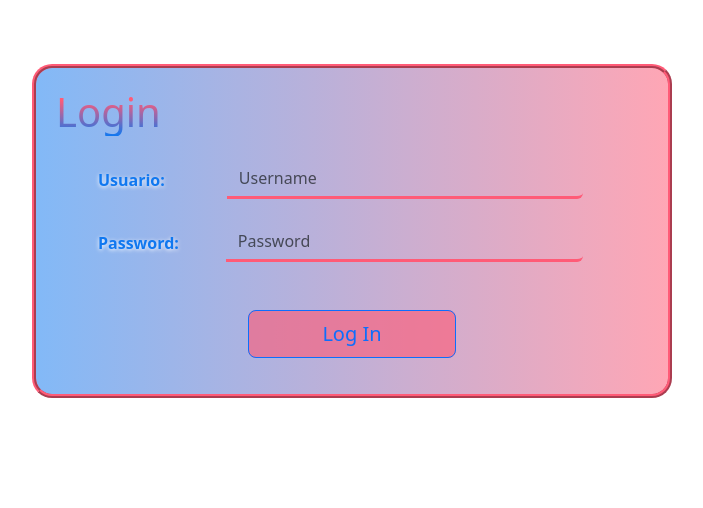
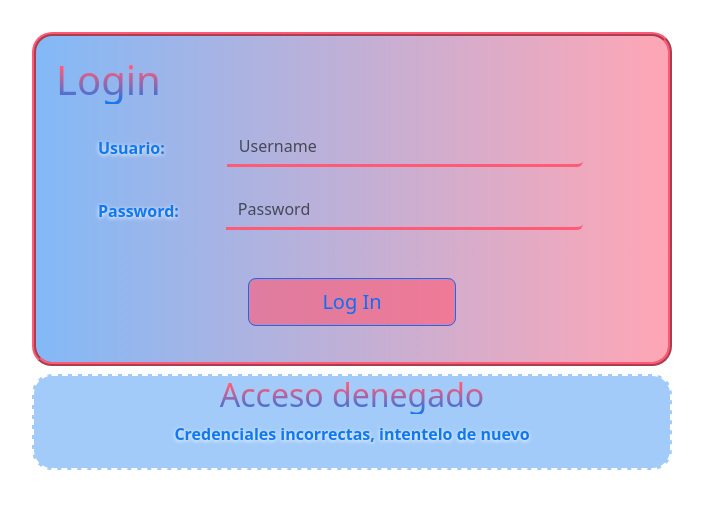
Before and after one commit to NajhelyBS/Angular_Sesion8_app8-Login, an Angular app: page / in a window 1280 px wide. Both pictures are taken after a click on the button "Log In". Shown: the top 508 px of the page, without its empty margins (288-991 px from the left). Built offline with nearby package versions, Linux system fonts and the light colour scheme.

Commit message:
Se añadieron actualiones + captura

```diff
--- a/src/app/condition.directive.ts
+++ b/src/app/condition.directive.ts
@@ -2,9 +2,11 @@ import { Directive, ElementRef } from '@angular/core';
 
 @Directive({
   selector: '[appCondition]'
+
 })
 export class ConditionDirective {
 
   constructor() { }
 
+
 }
--- a/src/app/login/login.component.css
+++ b/src/app/login/login.component.css
@@ -2,7 +2,7 @@ form {
     background: #ff5b77;  /* fallback for old browsers */
     background: -webkit-linear-gradient(to right,rgba(16, 121, 240, 0.575), #ff5b7693);  /* Chrome 10-25, Safari 5.1-6 */
     background: linear-gradient(to right, rgba(16, 121, 240, 0.521), #ff5b768a); /* W3C, IE 10+/ Edge, Firefox 16+, Chrome 26+, Opera 12+, Safari 7+ */
-    margin-top:4em;
+    margin-top:2em;
     width: 40em;
     border: ridge 4px #ff5b77;
     padding: 20px;
@@ -59,9 +59,35 @@ h1 {
 }
 
 h2 {
-    text-shadow: 0px 2px 3px red;
+    font-weight: 500;
+    background-image: linear-gradient(
+      #ff5b77 25%,
+      rgb(16, 120, 240) 100%
+    );
+    background-clip: text;
+    -webkit-text-fill-color: transparent;
 }
 
-#resultado1{
+#correcto {
+    background-color: rgba(16, 121, 240, 0.39);
+    width: 40em;
+    height: 10em;
+    border-radius: 20px;
+    border: dashed 2px white;
+}
+#incorrecto {
+    background-color: rgba(16, 121, 240, 0.39);
     display: none;
+    width: 40em;
+    height: 6em;
+    border-radius: 20px;
+    border: dashed 2px white;
 }
+a {
+    cursor: pointer;
+}
+p {
+    color: rgb(16, 120, 240);
+    font-weight: 800;
+    text-shadow: 0px 1px 4px white;
+}
--- a/src/app/login/login.component.html
+++ b/src/app/login/login.component.html
@@ -18,3 +18,21 @@
 
     </form>
     </main>
+
+<div class="d-flex justify-content-center">
+    <div id="correcto" class="mt-2" style="display:none">
+        <h2 class="text-center">Bienvenido usuario: Angular</h2>
+        <nav class="text-left">
+            <ul type="none" *ngFor="let items of grupo1">
+            <a class="nav-item">{{items}}</a>
+            </ul>
+        </nav>
+    </div>
+</div>
+
+<div class="d-flex justify-content-center">
+    <div id="incorrecto" class="mt-2">
+        <h2 class="text-center">Acceso denegado</h2>
+        <p class="text-center">Credenciales incorrectas, intentelo de nuevo</p>
+    </div>
+</div>
--- a/src/app/login/login.component.ts
+++ b/src/app/login/login.component.ts
@@ -10,15 +10,29 @@ export class LoginComponent {
   usuario:String = "Angular";
   password:String = "123456";
 
+  grupo1 = [" "];
+
 
   verificar(input1:String,input2:String){
 
+    if (input1 == this.usuario && input2 == this.password){
 
-    if (input1 == this.usuario && input2 == this.password){
-      alert("Correcto");
+      this.grupo1.push(String("Home"));
+      this.grupo1.push(String("Support"));
+      this.grupo1.push(String("Contact"));
+
+      var correcto = document.getElementById('correcto') as HTMLElement;
+      correcto.style.display = 'block';
+      var correcto = document.getElementById('incorrecto') as HTMLElement;
+      correcto.style.display = 'none';
 
     } else {
-      alert("Incorrecto");
+
+      var correcto = document.getElementById('incorrecto') as HTMLElement;
+      correcto.style.display = 'block';
+      var correcto = document.getElementById('correcto') as HTMLElement;
+      correcto.style.display = 'none';
+
     }
 
   }
```
Also changed, not shown: CAPTURA(RESULTADO)-APP-8.png (added).
